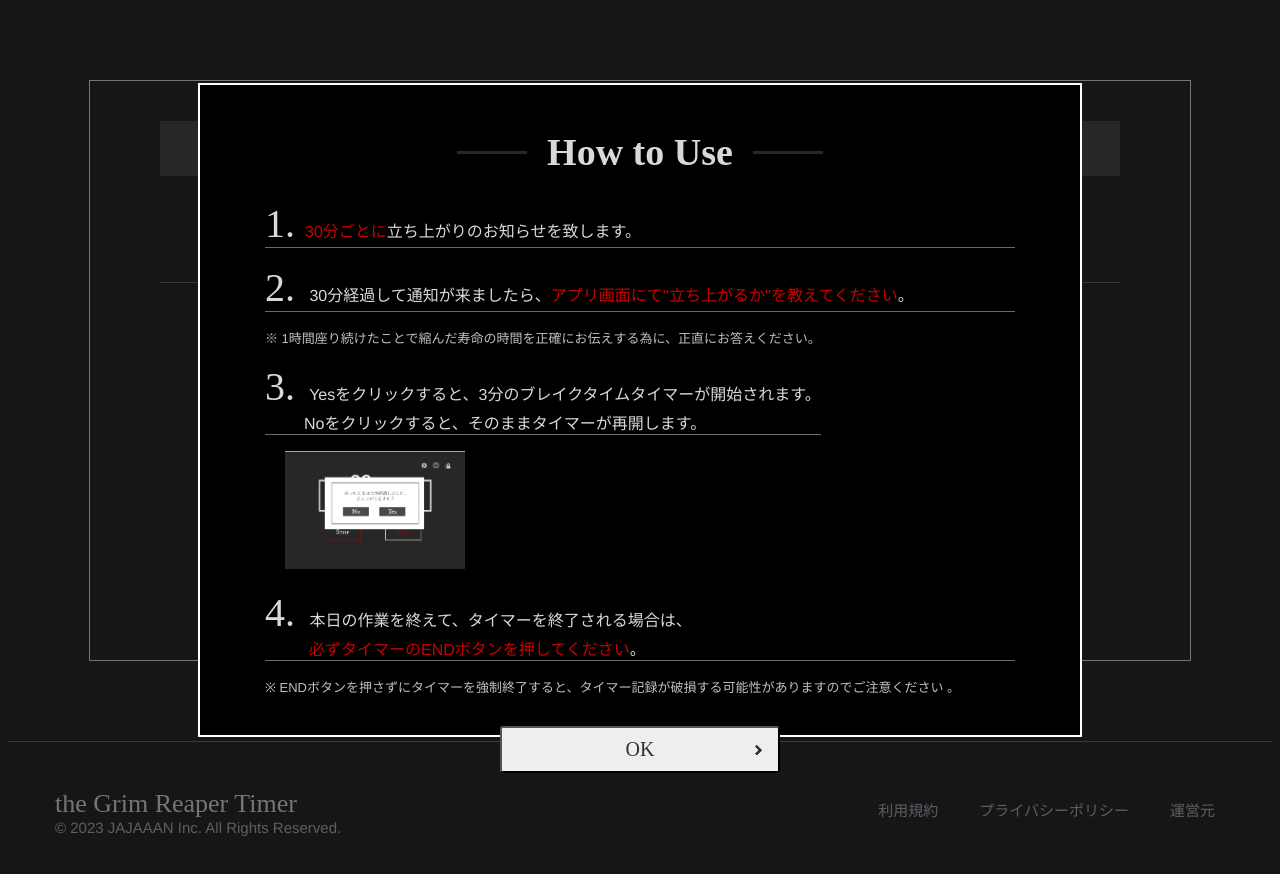
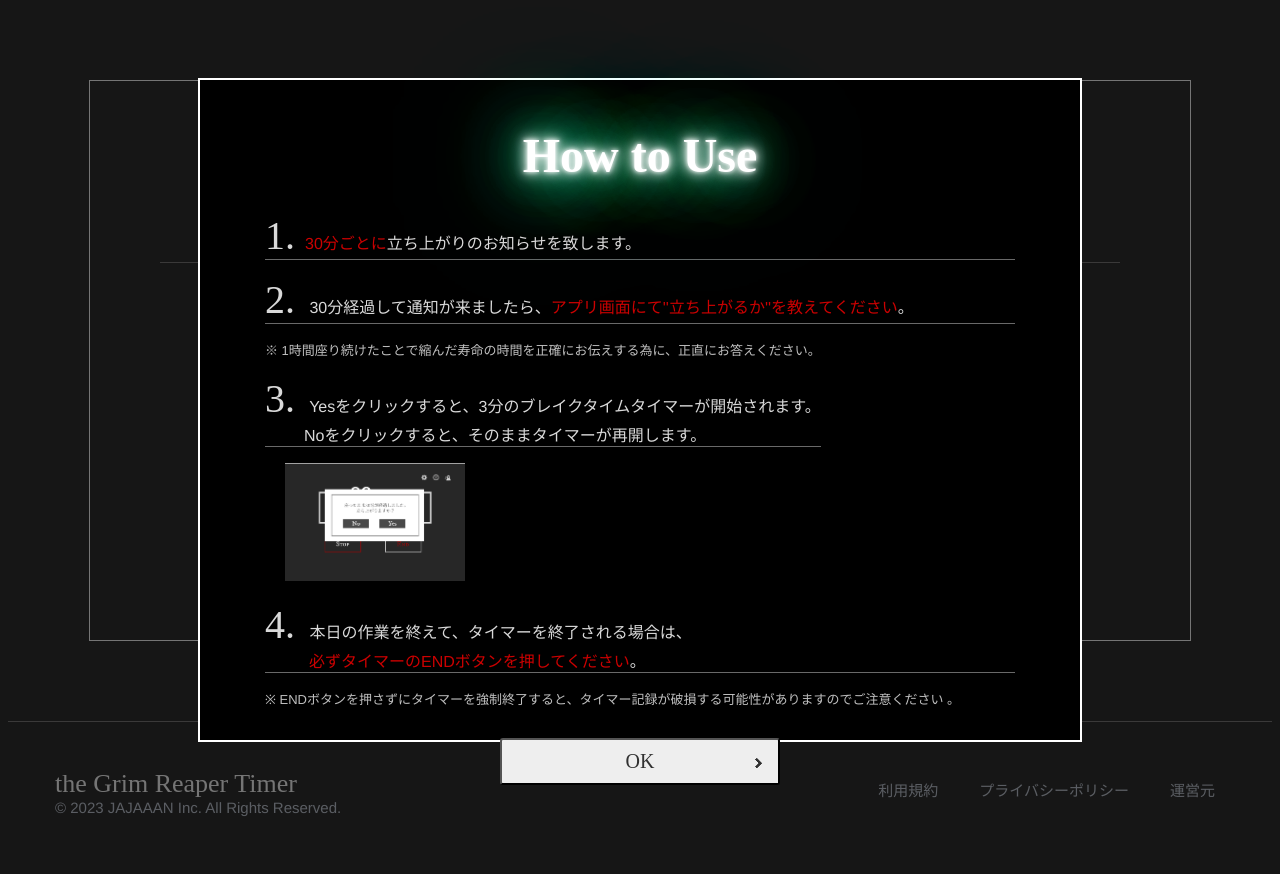
Before and after one commit to murai-misaki/theGrimReaper_timer, a Vue app in the folder timer-vuejs/: page /notification in a window 1280 px wide. Both pictures are taken after a click on the button "Timer Start". Shown: the top 874 px of the page. Built offline with nearby package versions, Linux system fonts and the light colour scheme; no server answers; a web font is replaced by a local one.

Commit message:
見出しをネオンサインの様な蛍光テキストに装飾 #17

```diff
--- a/timer-vuejs/src/components/GestNotification.vue
+++ b/timer-vuejs/src/components/GestNotification.vue
@@ -1,6 +1,6 @@
 <template>
   <div>
-    <h2>30分ごとに立ち上がりのお知らせを致します。</h2>
+    <h2 class="neontext">30分ごとに立ち上がりのお知らせを致します。</h2>
 
     <div class="explanation">
       <span>‘’ 30分に一度3分、立って動く ‘’</span>
@@ -80,8 +80,6 @@ import axios from 'axios'
     text-align: center;
   }
   h2 {
-    background-color: rgba(40, 40, 40, 0.99);
-    padding: 10px;
     font-weight: normal;
   }
   span {
@@ -93,8 +91,11 @@ import axios from 'axios'
     border-bottom: 0.1px solid #525151;
   }
   .question p {
+    width: 480px;
     margin-top: 40px;
     margin-bottom: 15px;
+    margin-left: 240px;
+    background-color: rgba(40, 40, 40, 0.99);
   }
 
   input[type="radio"] {
@@ -158,4 +159,25 @@ import axios from 'axios'
     margin:  0 auto;
     border-top: 1px solid #525151;
   }
+
+  .neontext {
+  animation: flicker 1.5s infinite alternate;
+  color: #fff;
+  }
+  @keyframes flicker {
+  0%, 18%, 22%, 25%, 53%, 57%, 100% {
+      text-shadow:
+      0 0 4px #fff,
+      0 0 11px #fff,
+      0 0 19px #fff,
+      0 0 40px #0fa,
+      0 0 80px #0fa,
+      0 0 90px #0fa,
+      0 0 100px #0fa,
+      0 0 150px #0fa;
+    }
+    20%, 24%, 55% {
+      text-shadow: none;
+    }
+  }
 </style>
--- a/timer-vuejs/src/components/HowtouseOKbuttonModal.vue
+++ b/timer-vuejs/src/components/HowtouseOKbuttonModal.vue
@@ -2,7 +2,7 @@
   <div v-show="show" class="modal_contents">
     <div class="modal_contents_bg"></div>
     <div class="modal_contents_wrap">
-      <h1 class="heading03">How to Use</h1>
+      <h1 class="neontext">How to Use</h1>
       <p><span class="number">1.</span><span class="red">30分ごとに</span>立ち上がりのお知らせを致します。</p>
       <p><span class="number">2.</span> 30分経過して通知が来ましたら、<span class="red">アプリ画面にて''立ち上がるか''を教えてください</span>。</p>
       <span class="attention">※ 1時間座り続けたことで縮んだ寿命の時間を正確にお伝えする為に、正直にお答えください。</span>
@@ -94,7 +94,7 @@
     left: 50%;
     background-color: #000000;
     width: 750px;
-    height: 610px;
+    height: 620px;
     margin: 10px auto;
     transform: translate(-50%,-50%);
     padding: 20px 65px;
@@ -144,24 +144,46 @@ button:hover:after {
     border-color: #FFF;
 }
 
-.heading03 {
-  display: flex;
-	justify-content: center;
-	align-items: center;
-}
-
-.heading03::before,
-.heading03::after {
-	content: '';
-	width: 70px;
-	height: 3px;
-	background-color: rgba(40, 40, 40, 0.99);
-}
-
-.heading03::before {
-	margin-right: 20px;
-}
-.heading03::after {
-	margin-left: 20px;
-}
+.neontext {
+    color: #fff;
+    text-shadow:
+      0 0 7px #fff,
+      0 0 10px #fff,
+      0 0 21px #fff,
+      0 0 42px #0fa,
+      0 0 82px #0fa,
+      0 0 92px #0fa,
+      0 0 102px #0fa,
+      0 0 151px #0fa;
+  }
+  h1.neontext {
+    color: #fff;
+    font-size: 3em;
+    line-height: 1em;
+    animation: pulsate 0.11s ease-in-out infinite alternate;
+  }
+  @keyframes pulsate {
+    100% {
+      text-shadow:
+      0 0 4px #fff,
+      0 0 11px #fff,
+      0 0 19px #fff,
+      0 0 40px #0fa,
+      0 0 80px #0fa,
+      0 0 90px #0fa,
+      0 0 100px #0fa,
+      0 0 150px #0fa;
+    }
+    0% {
+      text-shadow:
+      0 0 4px #fff,
+      0 0 10px #fff,
+      0 0 18px #fff,
+      0 0 38px #0fa,
+      0 0 73px #0fa,
+      0 0 80px #0fa,
+      0 0 94px #0fa,
+      0 0 140px #0fa;
+    }
+  }
 </style>
```
